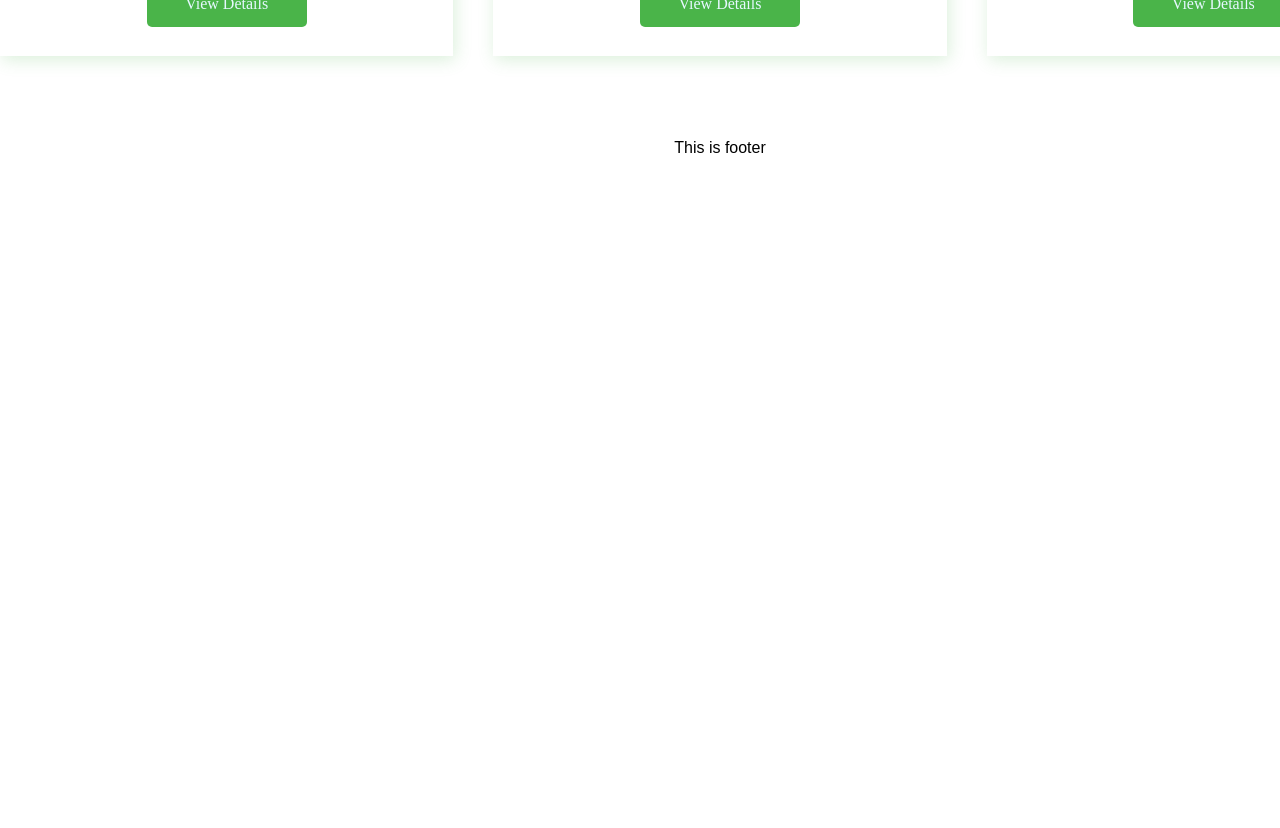
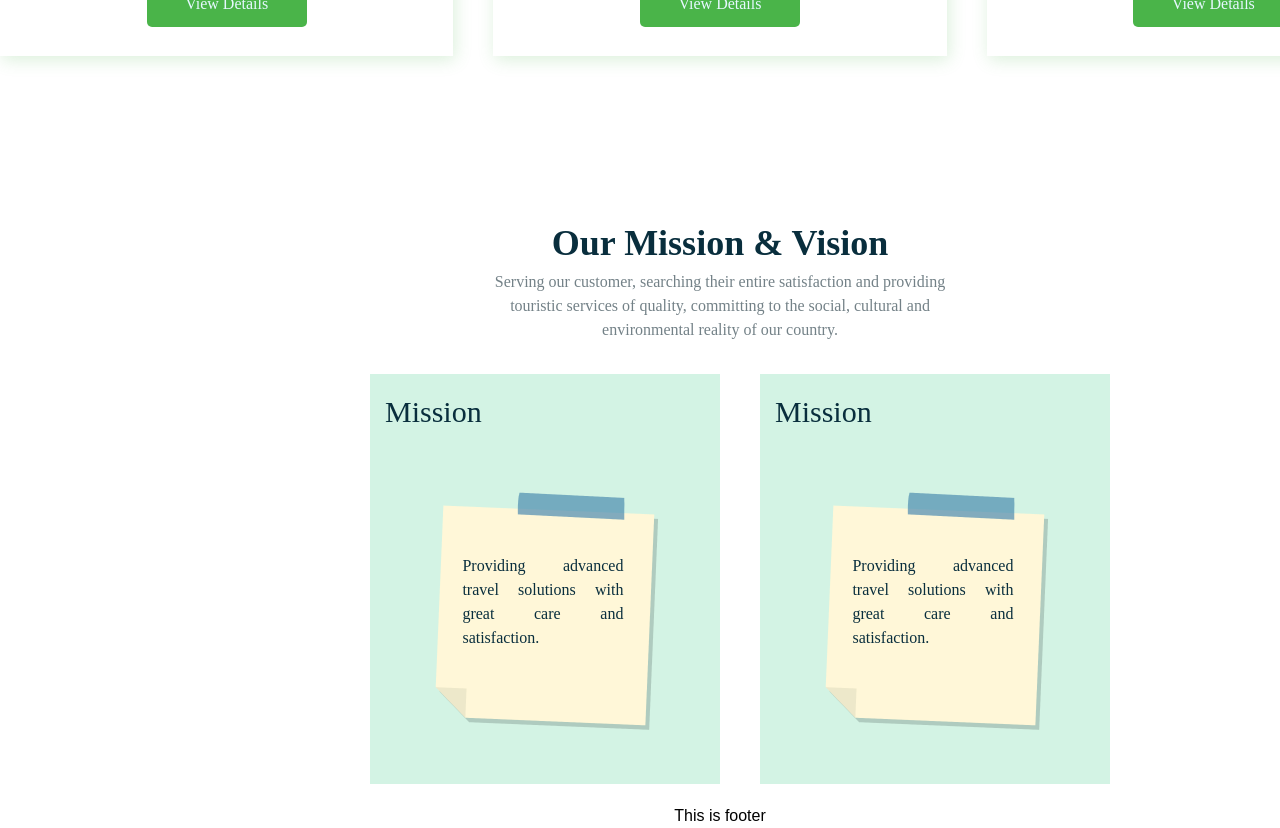
Before and after one commit to Ibrahim-Sikder/softypy, a React (Create React App) app: page / in a window 1280 px wide. Shown: the part 1920-2748 px from the top of the page. Before the commit the page ends 2080 px from the top, so only its background shows below. Built offline with nearby package versions, Linux system fonts and the light colour scheme.

Commit message:
mission-completed

```diff
--- a/src/Pages/Home/Home.js
+++ b/src/Pages/Home/Home.js
@@ -3,6 +3,7 @@ import Banner from '../../components/Banner/Banner';
 import Places from '../../components/Places/Places';
 import Travel from '../../components/Travel/Travel';
 import Trending from '../../components/Trending/Trending';
+import Mission from '../../components/Mission/Mission';
 
 const Home = () => {
     return (
@@ -11,7 +12,7 @@ const Home = () => {
             <Places></Places>
             <Travel></Travel>
             <Trending></Trending>
-
+            <Mission></Mission>
         </div>
     );
 };
--- /dev/null
+++ b/src/components/Mission/Mission.css
@@ -0,0 +1,59 @@
+.missionHead {
+  width: 800px;
+  margin: 0 auto;
+}
+.missionBox {
+  width: 350px;
+  background: #d3f3e4;
+  height: 350px;
+}
+.missionHead h2 {
+  font-family: "Poppins";
+  font-style: normal;
+  font-weight: 600;
+  font-size: 36px;
+  line-height: 54px;
+  color: #092e3d;
+  justify-content: center;
+}
+.missionHead p {
+  font-family: "Poppins";
+  font-style: normal;
+  font-weight: 500;
+  font-size: 16px;
+  line-height: 24px;
+  color: #738187;
+}
+
+.missionText {
+  font-family: "Poppins";
+  font-style: normal;
+  font-weight: 500;
+  font-size: 30px;
+  line-height: 45px;
+  display: flex;
+  align-items: center;
+  text-align: center;
+  color: #092e3d;
+  padding-left: 15px;
+  padding-top: 15px;
+
+}
+.missionBox p {
+  position: absolute;
+  font-family: "Poppins";
+  font-style: normal;
+  font-weight: 400;
+  font-size: 16px;
+  line-height: 24px;
+  align-items: center;
+  color: #092e3d;
+  left: 54%;
+  top: 65%;
+  text-align:justify;
+  transform: translate(-60%, -50%);
+  -webkit-transform: translate(-60%, -50%);
+  -moz-transform: translate(-60%, -50%);
+  -ms-transform: translate(-60%, -50%);
+  -o-transform: translate(-60%, -50%);
+}
--- /dev/null
+++ b/src/components/Mission/Mission.js
@@ -0,0 +1,37 @@
+import React from "react";
+import "./Mission.css";
+import mission from "../../Assets/mission.png";
+const Mission = () => {
+  return (
+    <div className="py-20">
+      <div className="missionHead pb-8 ">
+        <h2>Our Mission & Vision</h2>
+        <p>
+          Serving our customer, searching their entire satisfaction and
+          providing <br /> touristic services of quality, committing to the
+          social, cultural and <br /> environmental reality of our country.
+        </p>
+      </div>
+      <div className="grid grid-cols-1 sm:grid-cols-1 md:grid-cols-2  place-items-end">
+        <div className="missionBox relative">
+          <h4 className="missionText">Mission</h4>
+          <img src={mission} alt="mission" />
+          <p className="missionPara">
+            Providing advanced travel solutions with great care and
+            satisfaction.
+          </p>
+        </div>
+        <div className="missionBox relative mr-[330px]">
+          <h4 className="missionText">Mission</h4>
+          <img src={mission} alt="mission" />
+          <p className="missionPara">
+            Providing advanced travel solutions with great care and
+            satisfaction.
+          </p>
+        </div>
+      </div>
+    </div>
+  );
+};
+
+export default Mission;
```
Also changed, not shown: src/components/Trending/Trending.css (+0 -9 lines), src/Assets/mission.png (renamed from src/Assets/v228-wit-06-job58 1.png).
